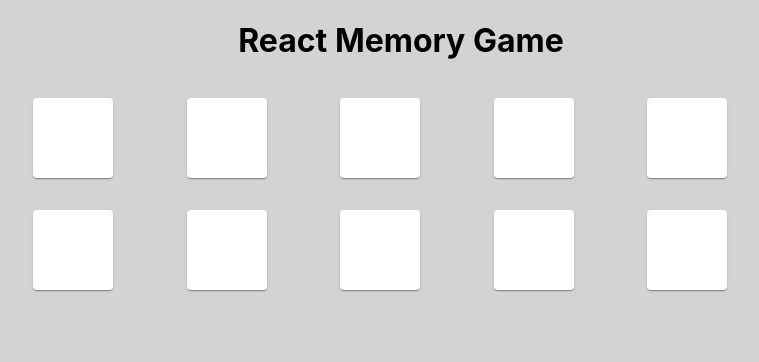
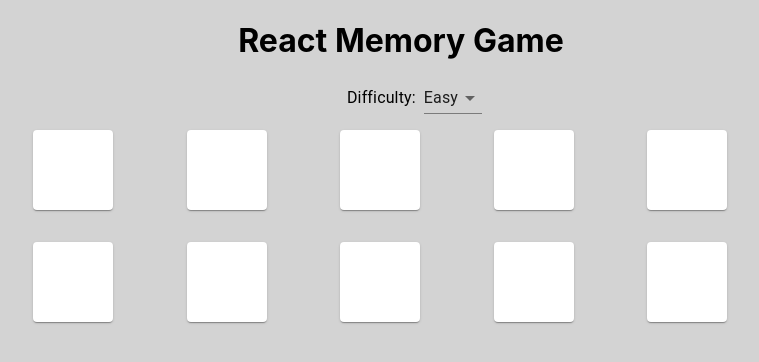
Before and after one commit to BaronBeans/react-memory-game, a React (Create React App) app: page / in a window 1280 px wide. Shown: the top 362 px of the page, without its empty margins (239-998 px from the left). Built offline with nearby package versions, Linux system fonts and the light colour scheme.

Commit message:
resetting PC

```diff
--- a/src/components/Game/GameContainer.tsx
+++ b/src/components/Game/GameContainer.tsx
@@ -3,6 +3,7 @@ import React, { useContext, useEffect, useState } from "react";
 import { AppContext } from "../../state";
 import { ICard } from "../../state/Game";
 import { GameCard } from "./GameCard";
+import { GameSettings } from "./GameSettings";
 
 const GameContainer = () => {
     const { game, dispatch } = useContext(AppContext);
@@ -19,6 +20,7 @@ const GameContainer = () => {
     return (
         <div className="game-container">
             <h1>React Memory Game</h1>
+            <GameSettings />
             <div className="card-container">
                 {deck.map((card: ICard) => (
                     <GameCard key={deck.indexOf(card)} value={card.value} isVisible={card.visible} isMatched={card.matched} isMismatched={card.mismatched} />
--- /dev/null
+++ b/src/components/Game/GameSettings.tsx
@@ -0,0 +1,38 @@
+import { FormControl, FormControlLabel, MenuItem, Select } from "@material-ui/core";
+import React, { useContext, useEffect, useState } from "react";
+import { AppContext } from "../../state";
+import { Difficulty } from "../../state/Game";
+
+const GameSettings = () => {
+    const { dispatch } = useContext(AppContext);
+    const [difficulty, setDifficulty] = useState<Difficulty>(Difficulty.Easy)
+
+    const handleChange = ((e: React.ChangeEvent<{ value: any }>) => setDifficulty(e.target.value));
+
+    useEffect(() => {
+        dispatch({ type: "TOGGLE_DIFFICULTY" });
+    }, [difficulty, dispatch]);
+
+    return (
+        <div>
+            <FormControl>
+                <FormControlLabel
+                    label="Difficulty:"
+                    labelPlacement="start"
+                    control={
+                        <Select
+                            id="difficulty-select"
+                            value={difficulty}
+                            onChange={handleChange}
+                        >
+                            <MenuItem value={Difficulty.Easy}>Easy</MenuItem>
+                            <MenuItem value={Difficulty.Hard}>Hard</MenuItem>
+                        </Select>
+                    }></FormControlLabel>
+
+            </FormControl>
+        </div>
+    )
+};
+
+export { GameSettings };
--- a/src/state/Game.ts
+++ b/src/state/Game.ts
@@ -1,3 +1,4 @@
+
 export interface ICard {
     value: number;
     visible: boolean;
@@ -5,11 +6,22 @@ export interface ICard {
     mismatched: boolean;
 }
 
+export enum Difficulty {
+    Easy = "Easy",
+    Hard = "Hard"
+}
+
+export interface IGameSettings {
+    difficulty: Difficulty;
+}
+
 export class Game {
     public deck: ICard[];
+    public gameSettings: IGameSettings;
 
-    constructor(deck?: ICard[]) {
+    constructor(deck?: ICard[], gameSettings?: IGameSettings) {
         this.deck = deck || this.randomShuffle([1, 2, 3, 4, 5, 6, 7, 8, 9, 10]).map(rs => ({ value: rs, visible: false, matched: false, mismatched: false } as ICard));
+        this.gameSettings = gameSettings || { difficulty: Difficulty.Easy };
     }
 
     /**
@@ -79,5 +91,9 @@ export class Game {
         return this;
     }
 
+    public setGameDifficulty(newDifficulty: Difficulty) {
+        this.gameSettings = { ...this.gameSettings, difficulty: newDifficulty };
+    }
+
     private randomShuffle = (deck: number[]) => deck.sort((a, b) => 0.5 - Math.random());
 };
--- a/src/state/GameState.tsx
+++ b/src/state/GameState.tsx
@@ -1,4 +1,4 @@
-import { Game } from "./Game";
+import { Game, Difficulty } from "./Game";
 
 const initialState = new Game();
 
@@ -26,7 +26,9 @@ const reducer = (state: Game, action: { type: string, payload?: any }) => {
                 return c;
             }));
         // return state.resetMisMatchedCards();
-
+        case "TOGGLE_DIFFICULTY":
+            state.setGameDifficulty(state.gameSettings.difficulty === Difficulty.Easy ? Difficulty.Hard : Difficulty.Easy);
+            return state;
         default:
             return state;
     }
--- a/src/styles/App.css
+++ b/src/styles/App.css
@@ -52,3 +52,7 @@
   background-color: red;
   color: white;
 }
+
+.MuiInputBase-root.MuiInput-root.MuiInput-underline.MuiInputBase-formControl.MuiInput-formControl {
+  margin-left: 0.5rem;
+}
```
